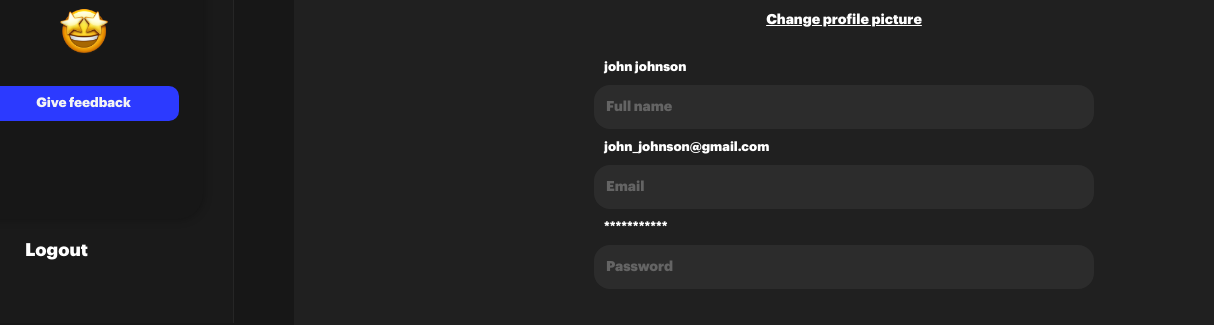
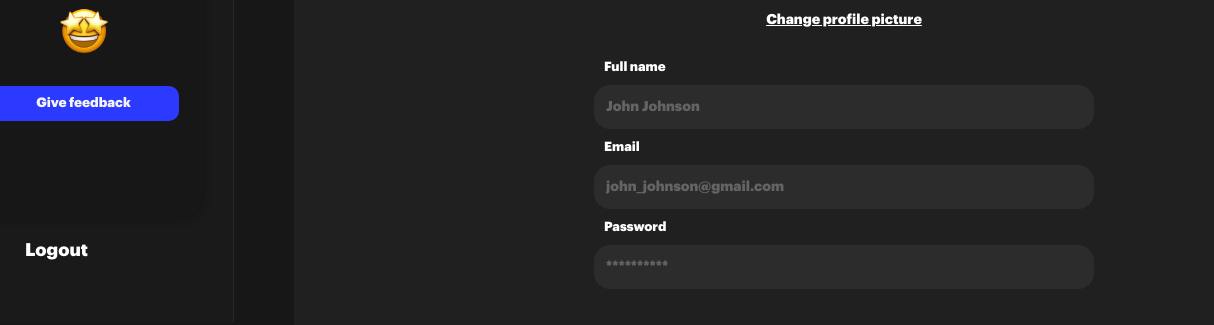
Before and after one commit to Kingfilts/Modul-6-Eksamen, a plain HTML site: page QuadSAT/settings.html in a window 1280 px wide. Shown: the part 477-802 px from the top of the page, 66-1280 px from the left. Drawn offline with Linux system fonts and the light colour scheme.

Commit message:
Update settings.html

```diff
--- a/QuadSAT/settings.html
+++ b/QuadSAT/settings.html
@@ -133,14 +133,14 @@
    <h1 class="settings-h1">Change profile picture</h1>
     <div class="settingsbox">
 
-  <h3 class="settings-h3">john johnson</h3>
-  <input id="fullname" class="setbtn" type="text" name="username" placeholder="Full name" required>
+  <h3 class="settings-h3">Full name</h3>
+  <input id="fullname" class="setbtn" type="text" name="username" placeholder="John Johnson" required>
 
-  <h3 class="settings-h3">john_johnson@gmail.com</h3>
-  <input id="email" class="setbtn" type="text" name="email" placeholder="Email" required>
+  <h3 class="settings-h3">Email</h3>
+  <input id="email" class="setbtn" type="text" name="email" placeholder="john_johnson@gmail.com" required>
 
-  <h3 class="settings-h3">***********</h3>
-  <input id="password" class="setbtn" type="password" name="password" placeholder="Password" required>
+  <h3 class="settings-h3">Password</h3>
+  <input id="password" class="setbtn" type="password" name="password" placeholder="**********" required>
 
     <br>
       <br>
```
